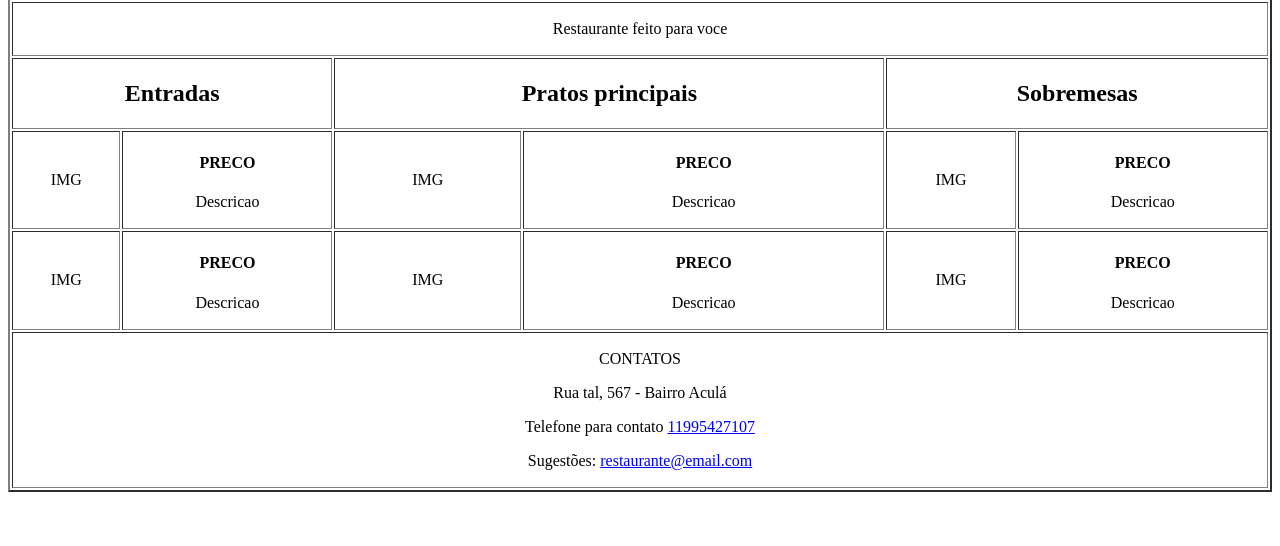
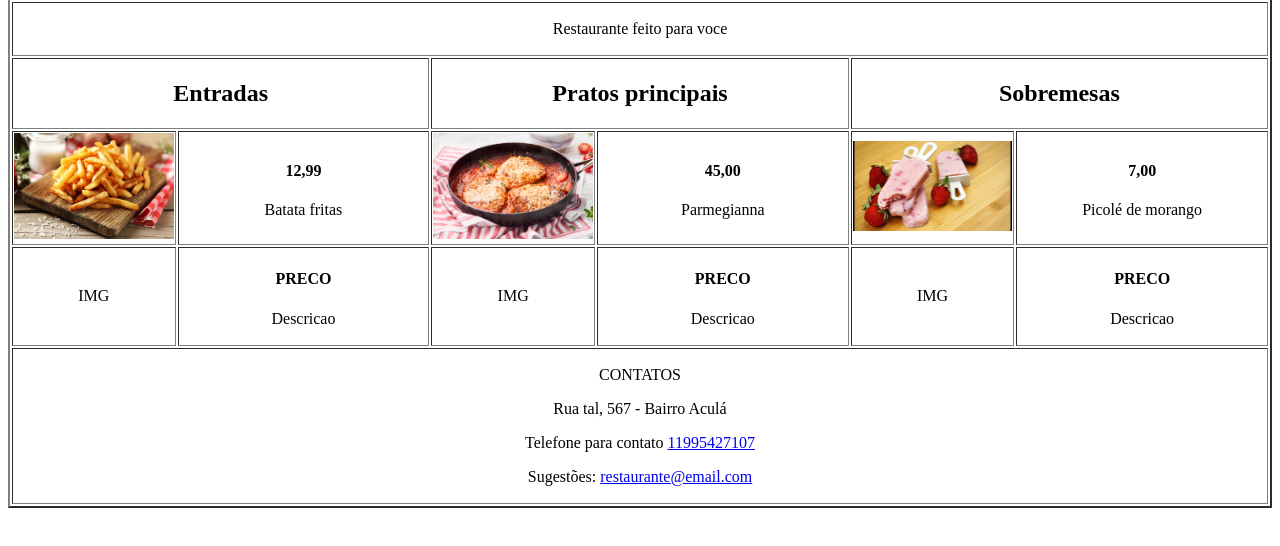
Before and after one commit to vinicius1diniz/git-branches, a plain HTML site: page index.html in a window 1280 px wide. Shown: the part 96-642 px from the top of the page. Drawn offline with Linux system fonts and the light colour scheme.

Commit message:
adicionando conteudo no Index

```diff
--- a/index.html
+++ b/index.html
@@ -28,26 +28,26 @@
             </td>
         </tr>
         <tr align="center">
-            <td>
-                <p>IMG</p>
+            <td width="13%">
+                <img src="Batata.webp" alt="Porção de batata frita" width="100%">
             </td>
-            <td>
-                <h4>PRECO</h4>
-                <p>Descricao</p>
+            <td width="20%">
+                <h4>12,99</h4>
+                <p>Batata fritas</p>
             </td>
-            <td>
-                <p>IMG</p>
+            <td width="13%">
+                <img src="parmegiana.webp" alt="Bife a parmegianna" width="100%">
             </td>
-            <td>
-                <h4>PRECO</h4>
-                <p>Descricao</p>
+            <td width="20%">
+                <h4>45,00</h4>
+                <p>Parmegianna</p>
             </td>
-            <td>
-                <p>IMG</p>
+            <td width="13%">
+                <img src="Imagem de picole.jpg" alt="" width="100%">
             </td>
-            <td>
-                <h4>PRECO</h4>
-                <p>Descricao</p>
+            <td width="20%">
+                <h4>7,00</h4>
+                <p>Picolé de morango</p>
             </td>
         </tr>
         <tr align="center">
```
Also changed, not shown: Batata.webp (added), Imagem de picole.jpg (added), parmegiana.webp (added).
